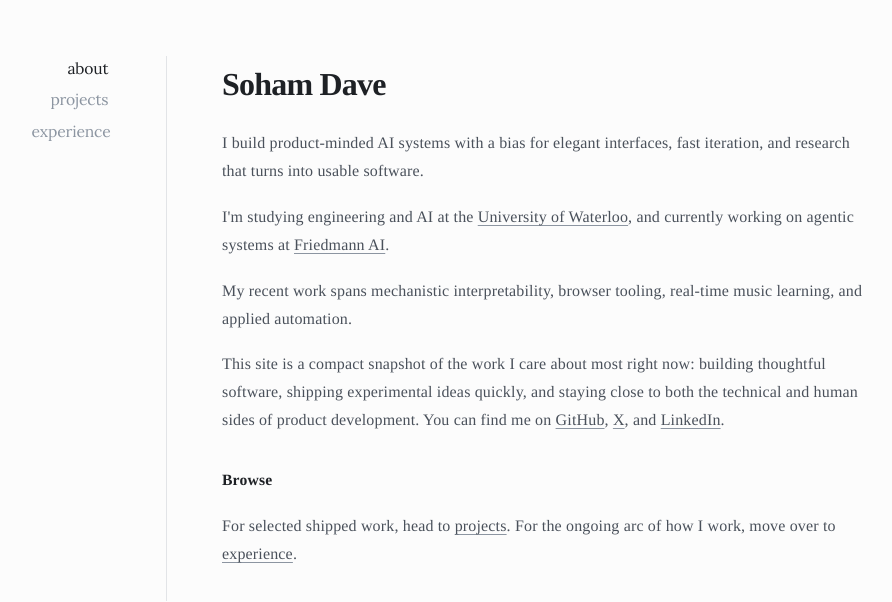
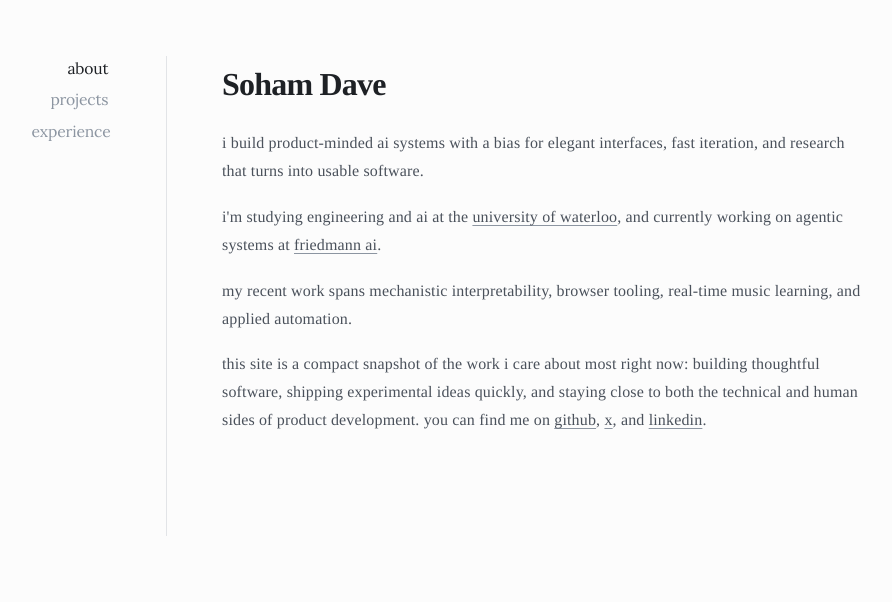
Before and after one commit to SohamD1/website2, a Next.js app: page / in a window 1280 px wide. Shown: the top 602 px of the page, without its empty margins (178-1070 px from the left). Built offline with nearby package versions, Linux system fonts and the light colour scheme.

Commit message:
content: refine site copy and project selection

```diff
--- a/lib/site-content.ts
+++ b/lib/site-content.ts
@@ -1,82 +1,75 @@
 export const siteMeta = {
   title: 'Soham Dave',
-  description: 'Engineering @ UWaterloo',
+  description: 'engineering @ uwaterloo',
   baseUrl: 'https://davesoham.com',
 }
 
 export const navItems = [
-  { href: '/', label: 'About' },
-  { href: '/projects', label: 'Projects' },
-  { href: '/experience', label: 'Experience' },
+  { href: '/', label: 'about' },
+  { href: '/projects', label: 'projects' },
+  { href: '/experience', label: 'experience' },
 ]
 
 export const intro = {
   name: 'Soham Dave',
-  role: 'I build product-minded AI systems with a bias for elegant interfaces, fast iteration, and research that turns into usable software.',
+  role: 'i build product-minded ai systems with a bias for elegant interfaces, fast iteration, and research that turns into usable software.',
   paragraphs: [
-    "I'm studying engineering & ai at the University of Waterloo, and currently working on agentic systems at Friedmann AI.",
-    'My recent work spans mechanistic interpretability, browser tooling, real-time music learning, and applied automation.',
-    'This site is a compact snapshot of the work I care about most right now: building thoughtful software, shipping experimental ideas quickly, and staying close to both the technical and human sides of product development.',
+    "i'm studying engineering & ai at the university of waterloo, and currently working on agentic systems at friedmann ai.",
+    'my recent work spans mechanistic interpretability, browser tooling, real-time music learning, and applied automation.',
+    'this site is a compact snapshot of the work i care about most right now: building thoughtful software, shipping experimental ideas quickly, and staying close to both the technical and human sides of product development.',
   ],
 }
 
 export const projects = [
   {
-    name: 'RustVault',
+    name: 'rustvault',
     url: 'https://github.com/SohamD1/RustVault',
-    description: 'A mini DynamoDB-inspired key-value store with a Rust LSM-tree engine, Java API layer, consistent hashing, and replica failover across three nodes.',
-    note: 'Distributed systems',
+    description: 'a mini dynamodb-inspired key-value store with a rust lsm-tree engine, java api layer, consistent hashing, and replica failover across three nodes.',
+    note: 'distributed systems',
     year: '2026',
   },
   {
-    name: 'AI Lecture Assistant',
-    url: 'https://github.com/SohamD1/nexhacks_2026',
-    description: 'A real-time lecture companion that combines speech transcription, visual analysis, and automated quiz generation with a Next.js and FastAPI pipeline.',
-    note: 'Multimodal AI',
-    year: '2026',
-  },
-  {
-    name: 'RBC InvestEase / InvestIQ',
-    url: 'https://github.com/SohamD1/htn2025',
-    description: 'A Hack the North build for portfolio simulation, transaction tracking, and live market exploration across a multi-service investment platform.',
-    note: 'Hack the North',
+    name: 'semantic convergence',
+    url: 'https://arxiv.org/abs/2507.22918',
+    description: 'a research paper on shared representations across scaled gemma-2 models, using sparse autoencoders to study how interpretable features align across model sizes.',
+    note: 'mechanistic interpretability',
     year: '2025',
   },
   {
-    name: 'FOMO Calculator',
+    name: 'fomo calculator',
     url: 'https://github.com/SohamD1/finance_fomo',
-    description: 'A stock-return simulator that shows what an investment would be worth from a chosen date, built with a Rails API, React frontend, and Yahoo Finance data.',
-    note: 'Rails + React',
+    description: 'a stock-return simulator that shows what an investment would be worth from a chosen date, built with a rails api, react frontend, and yahoo finance data.',
+    note: 'rails + react',
     year: '2025',
   },
   {
-    name: 'TabHive',
+    name: 'tabhive',
     url: 'https://github.com/SohamD1/TabHive',
-    description: 'A privacy-first browser extension that clusters similar tabs locally, detects course patterns, and helps clean up overloaded browsing sessions.',
-    note: 'Browser extension',
+    description: 'a privacy-first browser extension that clusters similar tabs locally, detects course patterns, and helps clean up overloaded browsing sessions.',
+    note: 'browser extension',
     year: '2025',
   },
 ]
 
 export const experience = [
   {
-    title: 'Engineering',
-    company: 'Friedmann AI',
+    title: 'engineering',
+    company: 'friedmann ai',
     companyUrl: 'https://www.friedmann.ai/',
-    duration: 'Present',
-    description: 'Building agentic systems and product-facing AI workflows.',
+    duration: 'present',
+    description: 'building agentic systems and product-facing ai workflows.',
   },
   {
-    title: 'Engineering',
-    company: 'KAL Polymers',
-    duration: "May 2025 - Aug 2025",
-    description: 'Worked on throughput optimization and practical systems improvement.',
+    title: 'engineering',
+    company: 'kal polymers',
+    duration: "may 2025 - aug 2025",
+    description: 'worked on throughput optimization and practical systems improvement.',
   },
   {
-    title: 'Mechanistic Interpretability',
-    company: 'Algoverse',
-    duration: "Oct 2024 - May 2025",
-    description: 'Focused on tracing, model internals, and interpretability workflows.',
+    title: 'mechanistic interpretability',
+    company: 'algoverse',
+    duration: "oct 2024 - may 2025",
+    description: 'focused on tracing, model internals, and interpretability workflows.',
   },
 ]
 
--- a/pages/index.tsx
+++ b/pages/index.tsx
@@ -1,36 +1,27 @@
 import SiteLayout from '@/components/SiteLayout'
-import TransitionLink from '@/components/TransitionLink'
 import { contact, intro } from '@/lib/site-content'
 
 export default function Home() {
   return (
     <SiteLayout currentPath="/" description={intro.role}>
       <section className="section-block intro-block">
-        <h1>{intro.name}</h1>
+        <h1 className="name-display">{intro.name}</h1>
         <p>{intro.role}</p>
         <p>
-          I&apos;m studying engineering and AI at the <a href="https://uwaterloo.ca/" target="_blank" rel="noopener noreferrer">University
-          of Waterloo</a>, and currently working on agentic systems at{' '}
+          i&apos;m studying engineering and ai at the <a href="https://uwaterloo.ca/" target="_blank" rel="noopener noreferrer">university
+          of waterloo</a>, and currently working on agentic systems at{' '}
           <a href="https://www.friedmann.ai/" target="_blank" rel="noopener noreferrer">
-            Friedmann AI
+            friedmann ai
           </a>
           .
         </p>
         <p>{intro.paragraphs[1]}</p>
         <p>
-          {intro.paragraphs[2]} You can find me on <a href={contact.github} target="_blank" rel="noopener noreferrer">GitHub</a>,{' '}
+          {intro.paragraphs[2]} you can find me on <a href={contact.github} target="_blank" rel="noopener noreferrer">github</a>,{' '}
           <a href={contact.x} target="_blank" rel="noopener noreferrer">
-            X
+            x
           </a>
-          , and <a href={contact.linkedin} target="_blank" rel="noopener noreferrer">LinkedIn</a>.
-        </p>
-      </section>
-
-      <section className="section-block aside-block">
-        <h2>Browse</h2>
-        <p>
-          For selected shipped work, head to <TransitionLink href="/projects">projects</TransitionLink>. For the ongoing arc of how I work,
-          move over to <TransitionLink href="/experience">experience</TransitionLink>.
+          , and <a href={contact.linkedin} target="_blank" rel="noopener noreferrer">linkedin</a>.
         </p>
       </section>
     </SiteLayout>
--- a/pages/projects.tsx
+++ b/pages/projects.tsx
@@ -3,11 +3,11 @@ import { projects } from '@/lib/site-content'
 
 export default function ProjectsPage() {
   return (
-    <SiteLayout currentPath="/projects" pageTitle="Projects" description="Selected projects, research, and product work by Soham Dave.">
+    <SiteLayout currentPath="/projects" pageTitle="projects" description="selected projects, research, and product work by soham dave.">
       <section className="section-block">
-        <h1 className="page-title">Projects</h1>
+        <h1 className="page-title">projects</h1>
         <p className="page-intro">
-          A few of the strongest builds from my GitHub across browser tools, applied AI, developer systems, and product experiments.
+          a selection of builds from my github across browser tools, applied ai, developer systems, and product experiments.
         </p>
       </section>
 
```
Also changed, not shown: pages/experience.tsx (+7 -8 lines).
